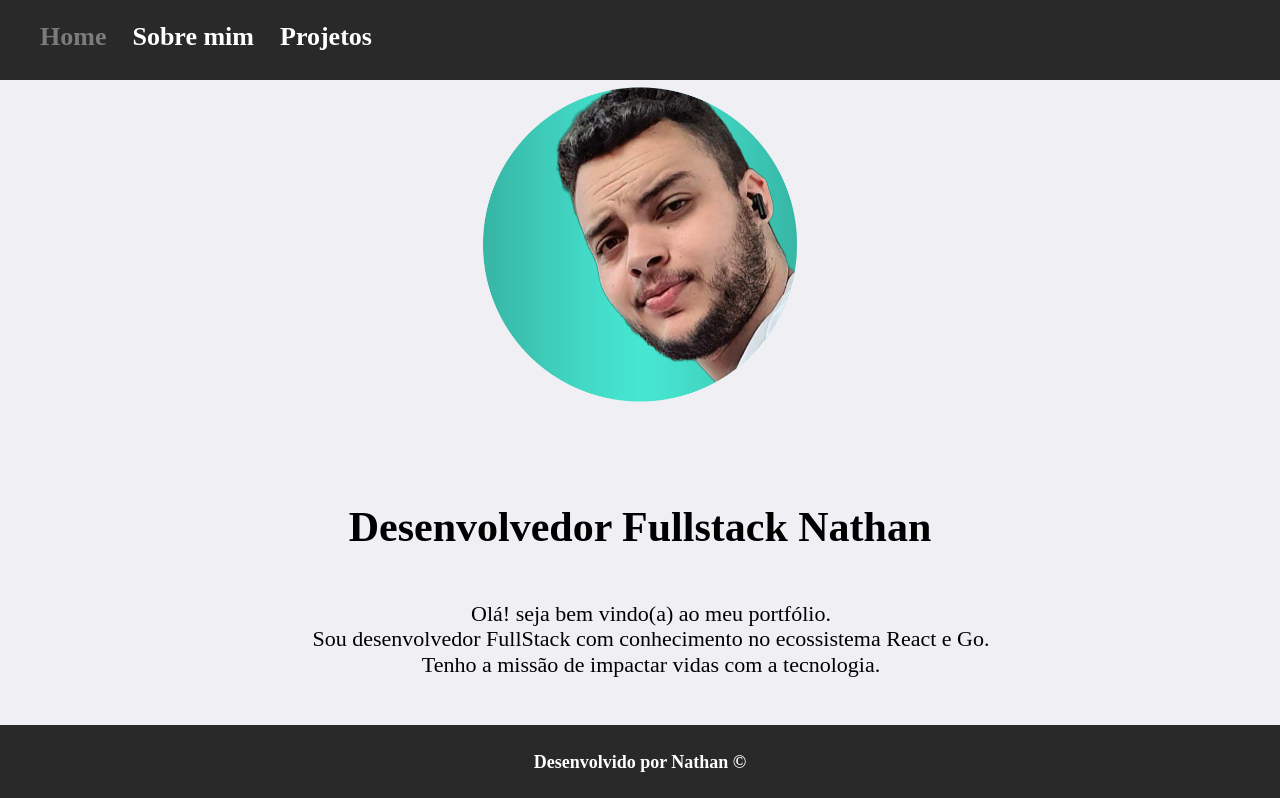
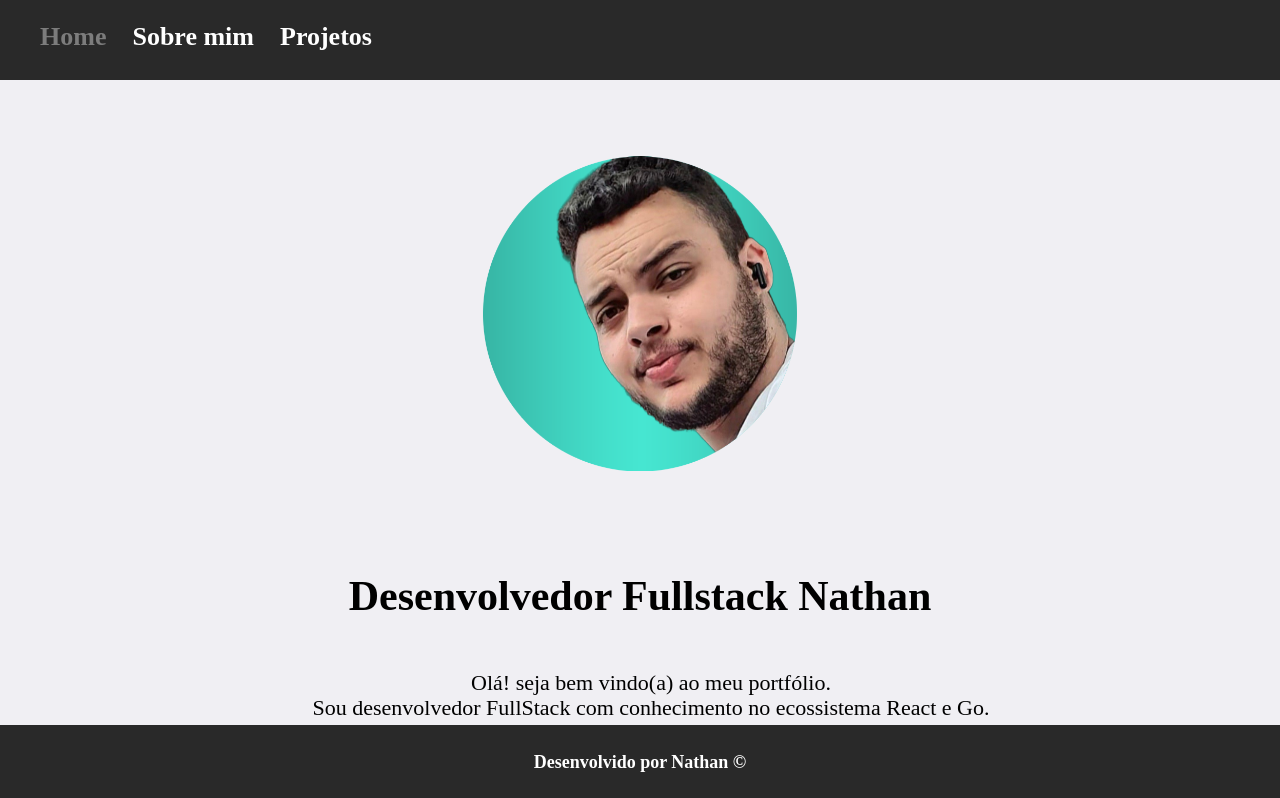
Before and after one commit to NathanOnCodes/PortifolioFaculdade, a React (Create React App) app: page / in a window 1280 px wide. Shown: the top 798 px of the page. Built offline with nearby package versions, Linux system fonts and the light colour scheme.

Commit message:
fixed bug 2.0

```diff
--- a/src/pages/About/index.tsx
+++ b/src/pages/About/index.tsx
@@ -11,8 +11,8 @@ export const About = () => {
         <Grid columns={0} gap="0">
           <Component.Container style={{display: "flex", flexDirection: "column" }}>
 
-            <Component.Content style={{display: "flex", justifyContent: "center"}} >
-            <Component.ImgPrincipal alt="imagem vector de um jovem no computador" src={require("../../assets/SvgDeveloperAbout-removebg.png")} />
+            <Component.Content style={{display: "flex", justifyContent: "center", }} >
+            <Component.ImgPrincipal  alt="imagem vector de um jovem no computador" src={require("../../assets/SvgDeveloperAbout-removebg.png")} />
             </Component.Content>
 
             <Component.Content style={{display: "flex", justifyContent: "center", marginBottom: "3em", textAlign: "center"}}>
--- a/src/pages/Home/index.tsx
+++ b/src/pages/Home/index.tsx
@@ -11,8 +11,8 @@ export const Home = () => {
             <Header />
             <Grid columns={0} gap="16px">
                <Component.Container style={{display: "flex", flexDirection: "column", justifyContent: "center", margin: "auto"}}>
-                  <Component.Content style={{display: "flex", justifyContent: "center"}} >
-                     <Component.ImgPrincipal style={{width: "45%", height: "45%", }} alt="imagem do autor do site" src={require("../../assets/perfil.png")} />
+                  <Component.Content style={{display: "flex", justifyContent: "center", marginTop: "3em"}} >
+                     <Component.ImgPrincipal style={{width: "45%", height: "45%", marginTop: "3.5em" }} alt="imagem do autor do site" src={require("../../assets/perfil.png")} />
                   </Component.Content>
 
 
```
